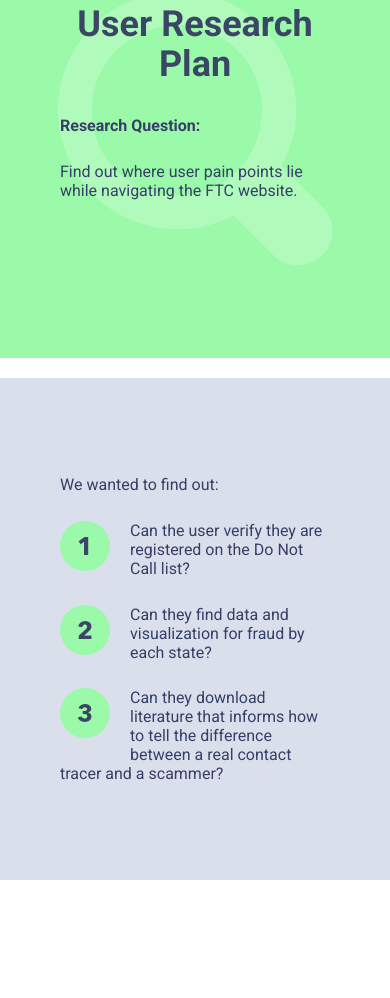
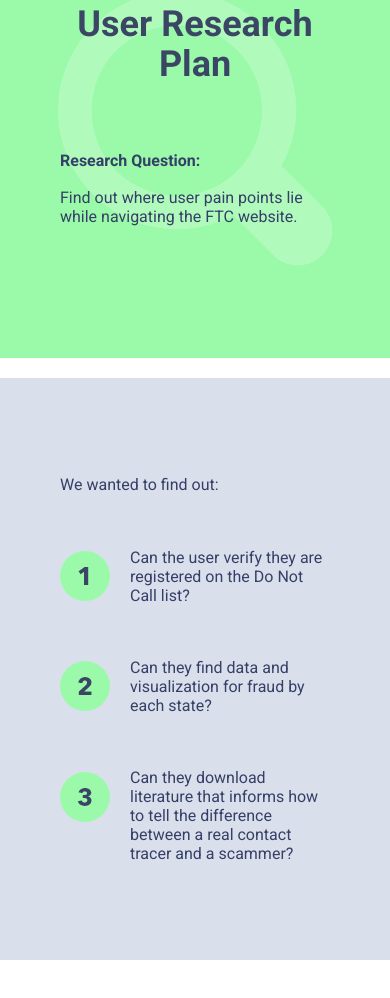
Before and after one commit to timschutz/UX_UI_HW_17_GovSite, a plain HTML site: page index.html in a window 390 px wide. Shown: the part 5212-6210 px from the top of the page. Drawn offline with Linux system fonts and the light colour scheme.

Commit message:
Fixed some nagging issues
Text wrapping around numbers in mobile, research question positioning

```diff
--- a/css/style.css
+++ b/css/style.css
@@ -128,7 +128,7 @@ h6{
     margin: 350px auto;
 }
 .user_insight_box{
-    padding: 70px 60px 0px 60px;
+    padding: 40px 60px 20px 60px;
     width: 375px;
     height: auto;
 }
@@ -142,17 +142,21 @@ h6{
     background-color:#DAE0EB ;
 }
 .ui_left_bot{
-    padding-top: 15px;
+    padding-top: 60px;
     padding-bottom: 180px;
 }
+.res_question{
+    line-height: 0px;
+    background-color:#092964 ;
+}
 .ui_num{
-    display: inline;
-    vertical-align: middle;
+    float: left;
+    padding-top: 30px;
+    padding-right: 20px;
 }
-.ui_num img{
-    padding-bottom: 20px;
-    padding-right: 20px;
-    float: left;
+.ui_txt{
+    overflow: hidden;
+    vertical-align: top;
 }
 
 /* ***PROBLEM STATEMENT*** */
@@ -269,17 +273,10 @@ h6{
     .user_insight_box{
         padding: 70px 60px 70px 60px;
         margin-bottom: 20px;
-        /* width: 375px; */
         height: auto;
     }
     .user_insight_box.left{
         height: 320px;
-    }
-    .ui_num h5{
-        font-size: 16px;
-    }
-    .ui_num img{
-        padding-bottom: 10px;
     }
     .survey_cont{
         flex-direction: row;
--- a/index.html
+++ b/index.html
@@ -132,7 +132,7 @@
   <div class="user_insight_box left">
     <h3><span style="color:#3A4664">User Research Plan</span></h3>
     <div class="ui_left_bot">
-      <h5><span style="font-weight:700">Research Question:</span></h5>
+      <h5 class="res_question"><span style="font-weight:700">Research Question:</span></h5>
       <h5>Find out where user pain points lie while navigating the FTC website.</h5>
     </div>
   </div>
@@ -140,17 +140,17 @@
     <div>
       <h5>We wanted to find out:</h5>
     </div>
-    <div class="ui_num">
-      <img src="assets_govt/num1.png" alt="Number One">
-      <h5>Can the user verify they are registered on the Do Not Call list?</h5>
+    <div class="ui_num_cont">
+      <div class="ui_num"><img src="assets_govt/num1.png" alt="Number One"></div>
+      <div class="ui_txt"><h5>Can the user verify they are registered on the Do Not Call list?</h5></div>
     </div>
-    <div class="ui_num">
-      <img src="assets_govt/num2.png" alt="Number Two">
-      <h5>Can they find data and visualization for fraud by each state?</h5>
+    <div class="ui_num_cont">
+      <div class="ui_num"><img src="assets_govt/num2.png" alt="Number Two"></div>
+      <div class="ui_txt"><h5>Can they find data and visualization for fraud by each state?</h5></div>
     </div>
-    <div class="ui_num">
-      <img src="assets_govt/num3.png" alt="Number Three">
-      <h5>Can they download literature that informs how to tell the difference between a real contact tracer and a scammer?</h5>
+    <div class="ui_num_cont">
+      <div class="ui_num"><img src="assets_govt/num3.png" alt="Number Three"></div>
+      <div class="ui_txt"><h5>Can they download literature that informs how to tell the difference between a real contact tracer and a scammer?</h5></div>
     </div>
   </div>
 </div>
```
